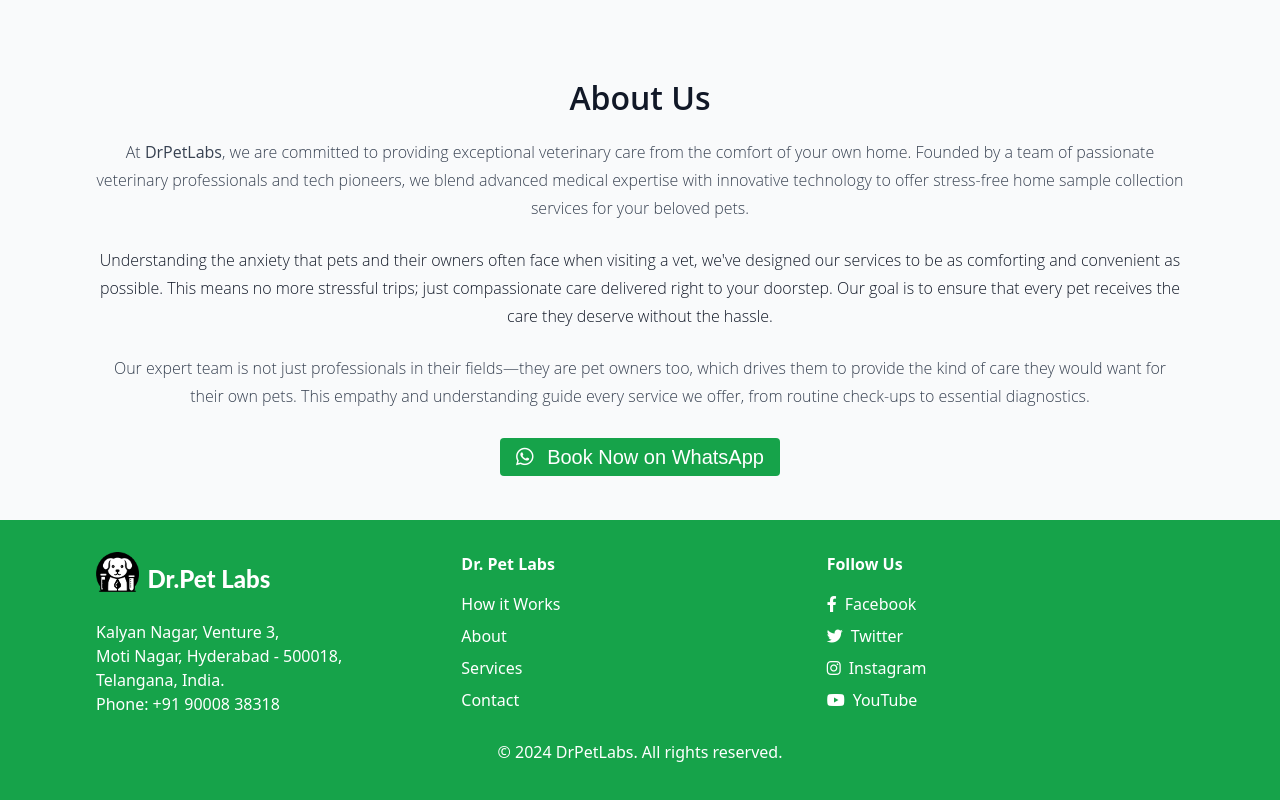
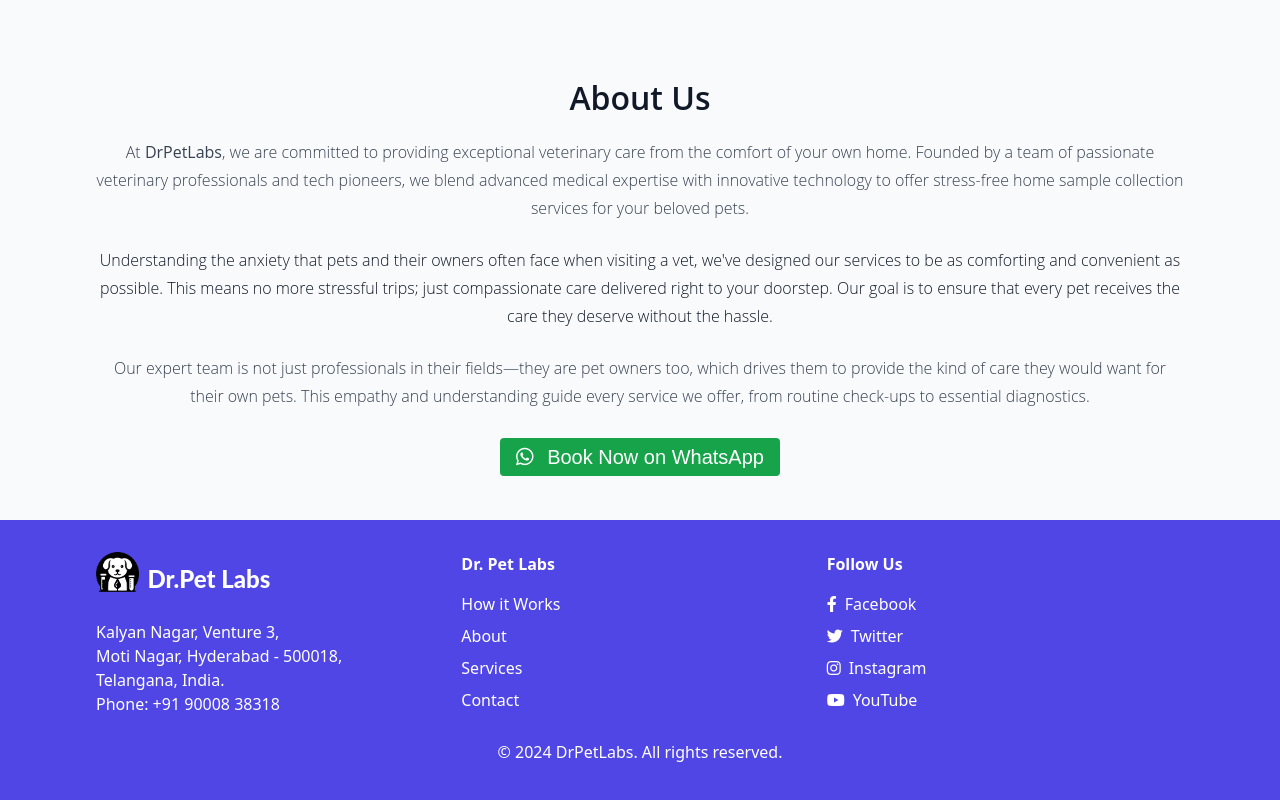
Before and after one commit to sameermathad/drpet, a website: page index.html in a window 1280 px wide. Shown: the part 3005-3805 px from the top of the page. Drawn offline with nearby package versions, Linux system fonts and the light colour scheme.

Commit message:
footer color3

```diff
--- a/index.html
+++ b/index.html
@@ -653,7 +653,7 @@
     </section>
 
 <!-- Footer -->
-<footer class="bg-green-600 text-white py-8">
+<footer class="bg-indigo-600 text-white py-8">
     <div class="max-w-6xl mb-4 mx-auto px-4 sm:px-6 lg:px-8 grid grid-cols-1 md:grid-cols-3 gap-2">
         <div>
             <div class="flex items-center">
```
